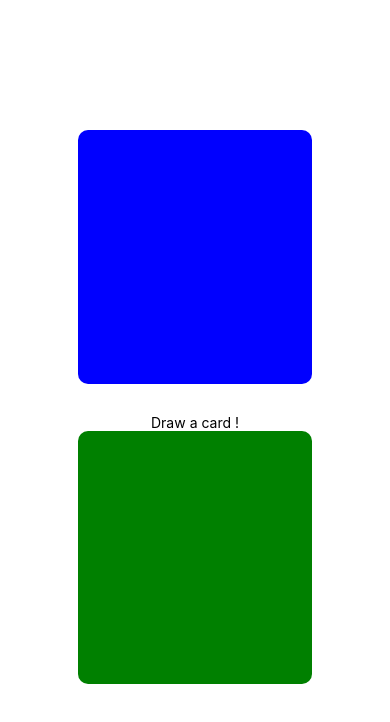
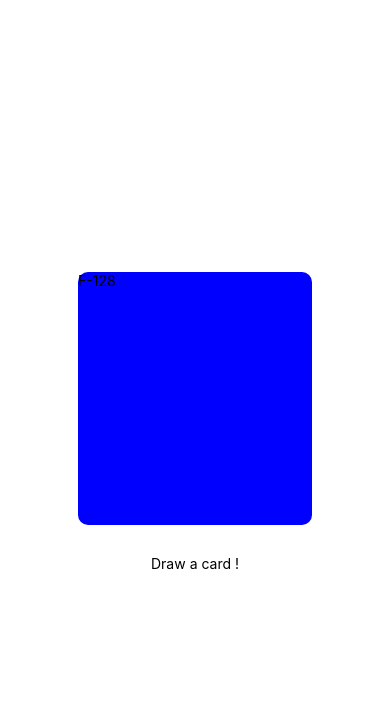
Before and after one commit to JeremyLavigne/quiz-friends, a React Native app: screen / in a window 390 px wide. Shown: the top 722 px of the page. Built offline with nearby package versions, Linux system fonts and the light colour scheme.

Commit message:
Add  useful variables & functions in  App.js

```diff
--- a/App.js
+++ b/App.js
@@ -3,17 +3,42 @@ import React, { useState } from "react";
 import { StyleSheet, Text, View } from "react-native";
 import CardOnPile from "./components/CardOnPile";
 import CardOnReading from "./components/CardOnReading";
+import listOfCards from "./friends.json";
 
 export default function App() {
+  const pickRandomCard = (list) => {
+    const randNumber = Math.floor(Math.random() * list.length - 1);
+    return list[randNumber];
+  };
+
   const [cardIsOnReading, setCardIsOnReading] = useState(false);
+  const [unreadCards, setUnreadCards] = useState(listOfCards);
+  const [alreadyReadCards, setAlreadyReadCards] = useState([]);
+  const [activeUnreadCard, setActiveUnreadCard] = useState(
+    pickRandomCard(listOfCards)
+  );
+  const [activeAlreadyReadCard, setActiveAlreadyReadCard] = useState(null);
+  const [activeReadCard, setActiveReadCard] = useState(null);
+
+  const cardIsDrawn = () => {};
+
+  const cardIdDiscarded = () => {};
 
   return (
     <View style={styles.container}>
       {!cardIsOnReading && (
         <>
-          <CardOnPile setCardIsOnReading={setCardIsOnReading} unread={true} />
+          <CardOnPile
+            setCardIsOnReading={setCardIsOnReading}
+            unread={true}
+            card={activeUnreadCard}
+          />
           <Text>Draw a card !</Text>
-          <CardOnPile setCardIsOnReading={setCardIsOnReading} unread={false} />
+          <CardOnPile
+            setCardIsOnReading={setCardIsOnReading}
+            unread={false}
+            card={activeAlreadyReadCard}
+          />
         </>
       )}
       {cardIsOnReading && (
--- a/components/CardOnPile.js
+++ b/components/CardOnPile.js
@@ -1,30 +1,39 @@
 import React from "react";
-import { StyleSheet, TouchableOpacity } from "react-native";
+import { StyleSheet, View, Text, TouchableOpacity } from "react-native";
 
-export default function App({ setCardIsOnReading, unread }) {
+export default function App({ setCardIsOnReading, unread, card }) {
   return (
-    <TouchableOpacity
-      style={unread ? styles.cardBack : styles.cardFront}
-      onPress={() => {
-        setCardIsOnReading(true);
-      }}
-    ></TouchableOpacity>
+    <>
+      {unread ? (
+        <TouchableOpacity
+          style={styles.cardUnread}
+          onPress={() => {
+            setCardIsOnReading(true);
+          }}
+        >
+          <Text>{card.id}</Text>
+        </TouchableOpacity>
+      ) : (
+        <View style={card !== null && styles.cardRead}></View>
+      )}
+    </>
   );
 }
 
 const styles = StyleSheet.create({
-  cardBack: {
+  cardUnread: {
     width: "60%",
     height: "30%",
     backgroundColor: "blue",
     borderRadius: 10,
     marginBottom: 30,
+    elevation: 5,
   },
-  cardFront: {
+  cardRead: {
     width: "60%",
     height: "30%",
     backgroundColor: "green",
     borderRadius: 10,
-    marginBottom: 30,
+    marginTop: 30,
   },
 });
```
